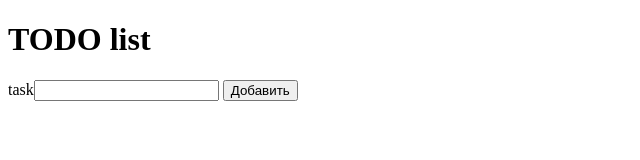
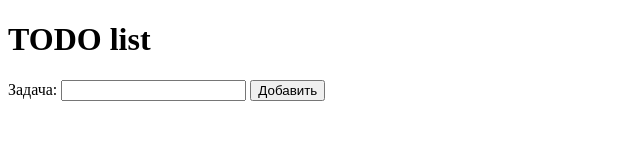
Before and after one commit to DiamondSi/academitsfrontend, a plain HTML site: page todolist/index.html in a window 1280 px wide. Shown: the whole page, without its empty margins (0-640 px from the left). Drawn offline with Linux system fonts and the light colour scheme.

Commit message:
todo list

```diff
--- a/todolist/index.html
+++ b/todolist/index.html
@@ -9,7 +9,7 @@
 <h1>TODO list</h1>
 <ul id="task-list"></ul>
 <form>
-    <label for="task-name-input">task</label><input id="task-name-input" type="text"/>
+    <label for="task-name-input">Задача: </label><input id="task-name-input" type="text"/>
     <button id="add-task-button" type="button">Добавить</button>
 </form>
 <script src="todolist.js"></script>
```
